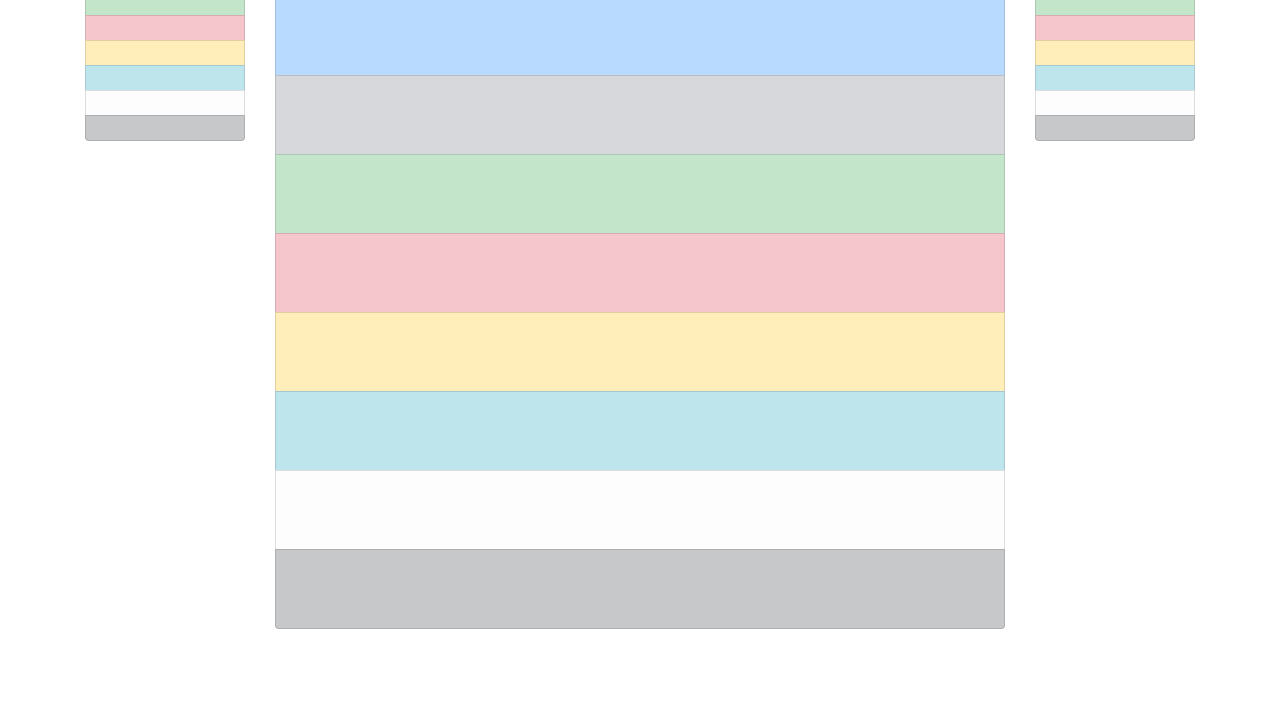
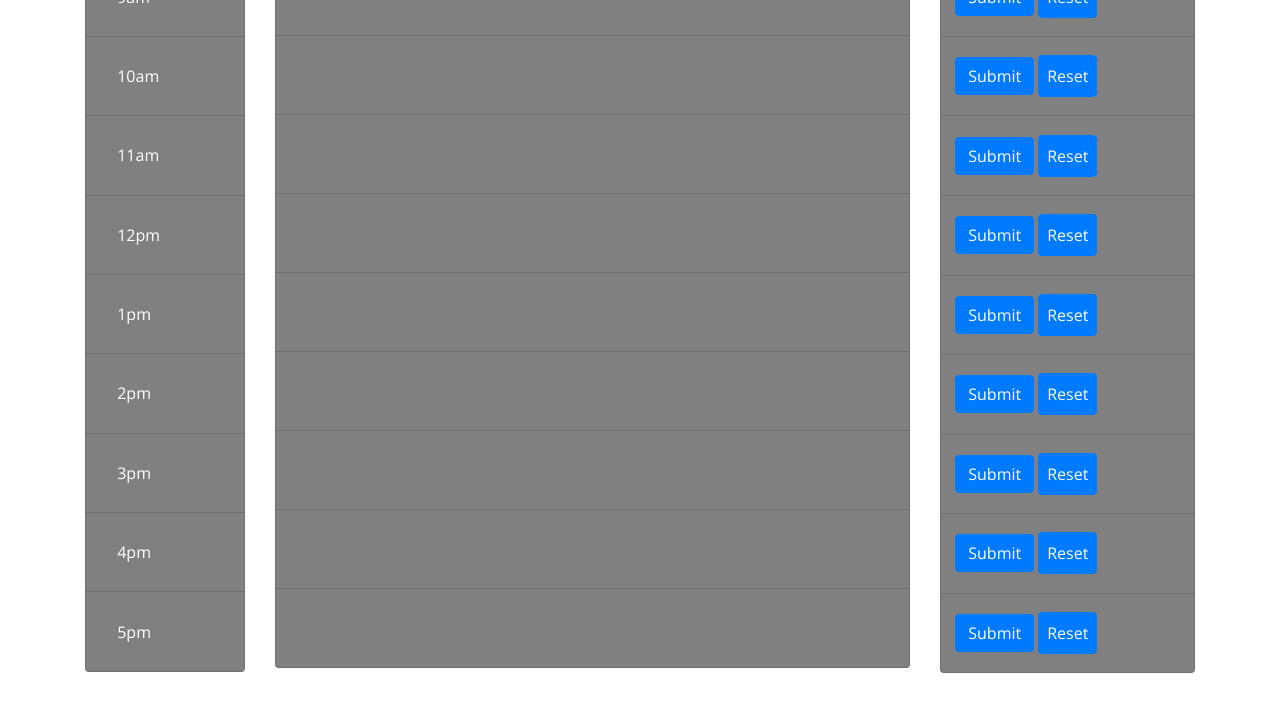
Before and after one commit to taylor67469/PlannerHW, a plain HTML site: page index.html in a window 1280 px wide. Shown: the part 454-1162 px from the top of the page. Before the commit the page ends 1118 px from the top, so only its background shows below. Drawn offline with nearby package versions, Linux system fonts and the light colour scheme.

Commit message:
A LOT OF WORK

```diff
--- a/index.html
+++ b/index.html
@@ -21,56 +21,56 @@
     <link rel="stylesheet" href="style.css" />
     <title>Work Day Scheduler</title>
   </head>
-
   <body>
     <header class="jumbotron">
       <h1 class="display-3">Work Day Scheduler</h1>
       <p class="lead">A simple calendar app for scheduling your work day</p>
       <p id="currentDay" class="lead"></p>
     </header>
-
     <div class="container">
         <div class="row">
           <div class="col-2">
             <ul class="list-group list1">
-            <li class="list-group-item"></li>
-            <li class="list-group-item list-group-item-primary"></li>
-            <li class="list-group-item list-group-item-secondary"></li>
-            <li class="list-group-item list-group-item-success"></li>
-            <li class="list-group-item list-group-item-danger"></li>
-            <li class="list-group-item list-group-item-warning"></li>
-            <li class="list-group-item list-group-item-info"></li>
-            <li class="list-group-item list-group-item-light"></li>
-            <li class="list-group-item list-group-item-dark"></li>
+              <li class="list-group-item">Hours</li>
+              <li class="list-group-item list-group-item 9am mystyle">9am</li>
+              <li class="list-group-item list-group-item 10am mystyle">10am</li>
+              <li class="list-group-item list-group-item 11am mystyle">11am</li>
+              <li class="list-group-item list-group-item 12pm mystyle">12pm</li>
+              <li class="list-group-item list-group-item 1pm mystyle">1pm</li>
+              <li class="list-group-item list-group-item 2pm mystyle">2pm</li>
+              <li class="list-group-item list-group-item 3pm mystyle">3pm</li>
+              <li class="list-group-item list-group-item 4pm mystyle">4pm</li>
+              <li class="list-group-item list-group-item 5pm mystyle">5pm</li>
             </ul>
           </div>
-      <div class ="col-8">
+          <div class="col-7">
             <ul class="list-group list2">
-        <li class="list-group-item"><h1>Hours of the day:</h1></li>
-        <li class="list-group-item list-group-item-primary"><textarea></textarea></li>
-        <li class="list-group-item list-group-item-secondary"><textarea></textarea></li>
-        <li class="list-group-item list-group-item-success"><textarea></textarea></li>
-        <li class="list-group-item list-group-item-danger"><textarea></textarea></li>
-        <li class="list-group-item list-group-item-warning"><textarea></textarea></li>
-        <li class="list-group-item list-group-item-info"><textarea></textarea></li>
-        <li class="list-group-item list-group-item-light"><textarea></textarea></li>
-        <li class="list-group-item list-group-item-dark"><textarea></textarea></li>
+              <li class="list-group-item">Plans for the day</li>
+              <li class="list-group-item list-group-item 9am"><textarea></textarea></li>
+              <li class="list-group-item list-group-item 10am"><textarea></textarea></li>
+              <li class="list-group-item list-group-item 11am"><textarea></textarea></li>
+              <li class="list-group-item list-group-item 12pm"><textarea></textarea></li>
+              <li class="list-group-item list-group-item 1pm"><textarea></textarea></li>
+              <li class="list-group-item list-group-item 2pm"><textarea></textarea></li>
+              <li class="list-group-item list-group-item 3pm"><textarea></textarea></li>
+              <li class="list-group-item list-group-item 4pm"><textarea></textarea></li>
+              <li class="list-group-item list-group-item 5pm"><textarea></textarea></li>
             </ul>
           </div>
-      <div class = "col-2">
+          <div class="col-3">
             <ul class="list-group list3">
-          <li class="list-group-item"></li>
-          <li class="list-group-item list-group-item-primary"></li>
-          <li class="list-group-item list-group-item-secondary"></li>
-          <li class="list-group-item list-group-item-success"></li>
-          <li class="list-group-item list-group-item-danger"></li>
-          <li class="list-group-item list-group-item-warning"></li>
-          <li class="list-group-item list-group-item-info"></li>
-          <li class="list-group-item list-group-item-light"></li>
-          <li class="list-group-item list-group-item-dark"></li>
+              <li class="list-group-item">Save daily plans</li>
+              <li class="list-group-item list-group-item 9am astyle"><input class="btn btn-primary" type="submit" value="Submit"><input class="btn btn-primary m-1 p-2" type="reset" value="Reset"></li>
+              <li class="list-group-item list-group-item 10am astyle"><input class="btn btn-primary " type="submit" value="Submit"><input class="btn btn-primary m-1 p-2" type="reset" value="Reset"></li>
+              <li class="list-group-item list-group-item 11am astyle"><input class="btn btn-primary " type="submit" value="Submit"><input class="btn btn-primary m-1 p-2" type="reset" value="Reset"></li>
+              <li class="list-group-item list-group-item 12pm astyle"><input class="btn btn-primary " type="submit" value="Submit"><input class="btn btn-primary m-1 p-2" type="reset" value="Reset"></li>
+              <li class="list-group-item list-group-item 1pm astyle"><input class="btn btn-primary " type="submit" value="Submit"><input class="btn btn-primary m-1 p-2" type="reset" value="Reset"></li>
+              <li class="list-group-item list-group-item 2pm astyle"><input class="btn btn-primary " type="submit" value="Submit"><input class="btn btn-primary m-1 p-2" type="reset" value="Reset"></li>
+              <li class="list-group-item list-group-item 3pm astyle"><input class="btn btn-primary " type="submit" value="Submit"><input class="btn btn-primary m-1 p-2" type="reset" value="Reset"></li>
+              <li class="list-group-item list-group-item 4pm astyle"><input class="btn btn-primary " type="submit" value="Submit"><input class="btn btn-primary m-1 p-2" type="reset" value="Reset"></li>
+              <li class="list-group-item list-group-item 5pm astyle"><input class="btn btn-primary " type="submit" value="Submit"><input class="btn btn-primary m-1 p-2" type="reset" value="Reset"></li>
             </ul>
           </div>
-
         </div>
       <!-- Timeblocks go here -->
     </div>
--- a/script.js
+++ b/script.js
@@ -1,5 +1,44 @@
+var nineAm=$(".9am");
+var tenAm=$(".10am");
+var elevenAm=$(".11am");
+var twelvePm=$(".12pm");
+var onePm=$(".1pm");
+var twoPm=$(".2pm");
+var threePm=$(".3pm");
+var fourPm=$(".4pm");
+var fivePm=$(".5pm");
+var before;
+var present;
+var after;
+var times=[
+    nineAm,tenAm,elevenAm,twelvePm,onePm,twoPm,threePm,fourPm,fivePm
+];
+var i=0;
+var timet=0;
 function displaytime(){
     var datetime=moment().format('MMMM Do YYYY, h:mm:ss a');
     $("#currentDay").text(datetime);
+    var time=moment().format('H');
+    JSON.stringify(time);
+    timet=parseInt(time);
+    checkTime();
+    function checkTime(){
+        if(timet>9&&timet<17){
+            for(i;i<10;i++){
+                times[i].css('background-color', 'green');
+                times[i].css('color', 'white');
+            }
+        }
+        else if(timet>17){
+            for(i;i<10;i++){
+                times[i].css('background-color', 'grey');
+                times[i].css('color', 'white');
+            }
+        }
+        else{
+            times[i].css('background-color', 'red');
+        }
+    }
+
 }
 setInterval(displaytime,0);
--- a/style.css
+++ b/style.css
@@ -69,3 +69,9 @@ textarea {
   font-size: 20px;
   transition: all 0.3s ease-in-out;
 }
+.mystyle{
+  padding: 19.5%;
+}
+.astyle{
+  padding: 5.6%;
+}
```
Lines whose indentation alone changed are shown as unchanged.
